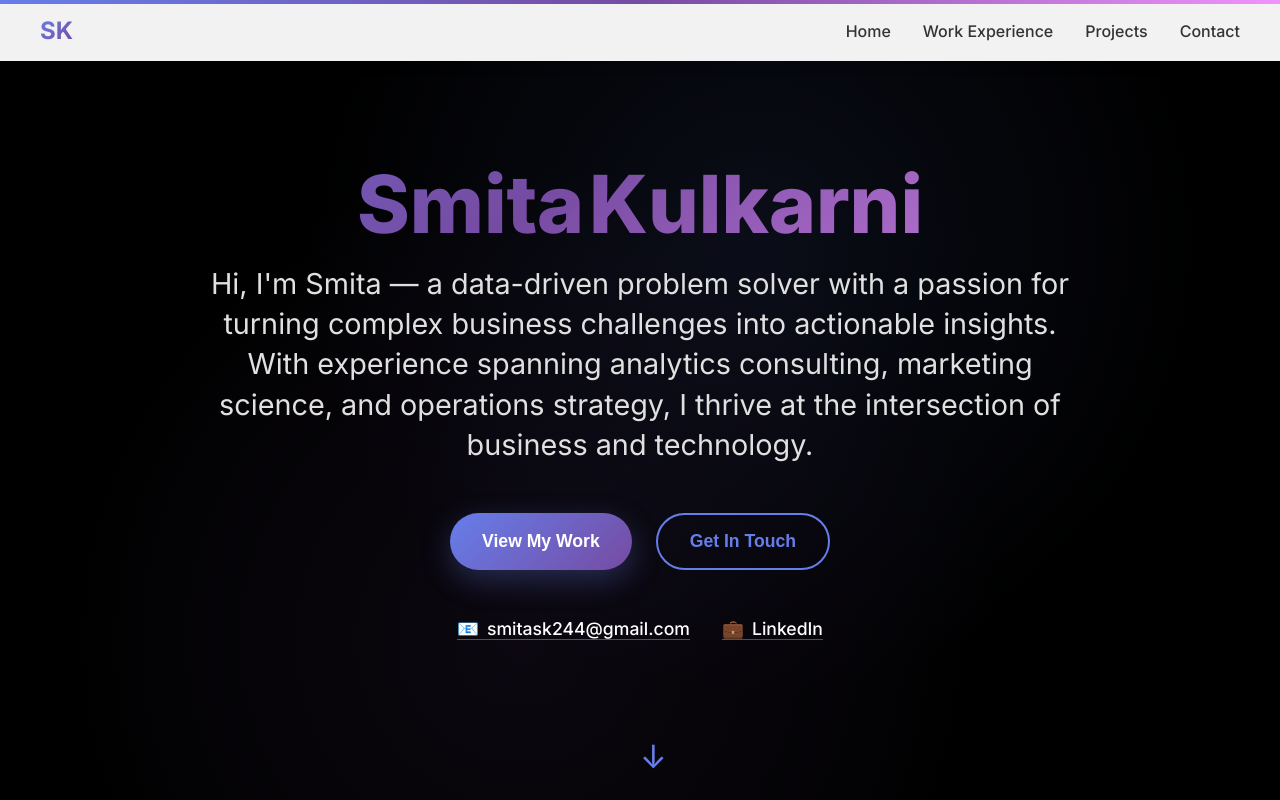
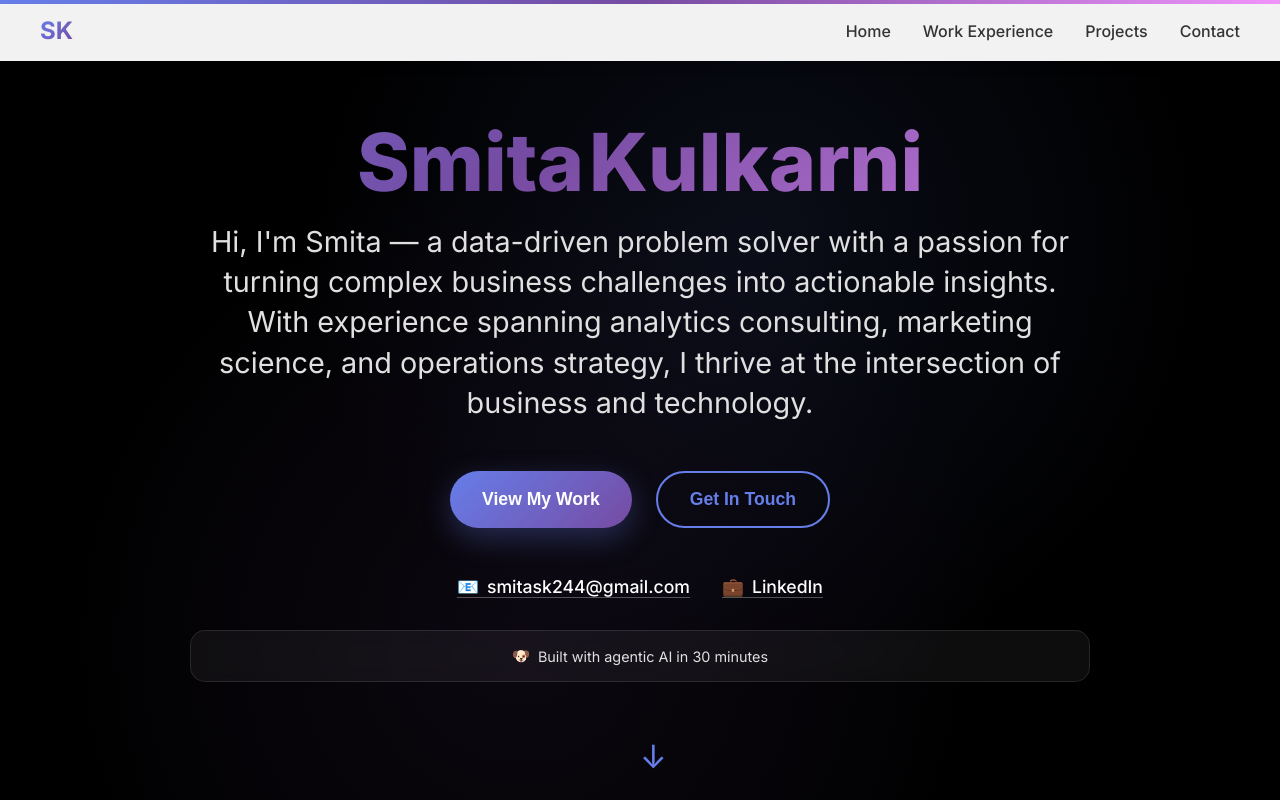
Before and after one commit to Smita-Kulkarni-13/smita-portfolio-code-puppy, a React (Create React App) app: page / in a window 1280 px wide. Shown: the top 800 px of the page. Built offline with nearby package versions, Linux system fonts and the light colour scheme.

Commit message:
add-ai-build-notice-30min

```diff
--- a/src/components/Hero.js
+++ b/src/components/Hero.js
@@ -245,6 +245,35 @@ const Hero = () => {
             <span>💼</span> LinkedIn
           </motion.a>
         </motion.div>
+
+        {/* AI Build Notice */}
+        <motion.div
+          variants={itemVariants}
+          style={{
+            marginTop: '2rem',
+            padding: '1rem 1.5rem',
+            background: 'rgba(255, 255, 255, 0.05)',
+            border: '1px solid rgba(255, 255, 255, 0.1)',
+            borderRadius: '15px',
+            backdropFilter: 'blur(10px)'
+          }}
+        >
+          <motion.p
+            style={{
+              fontSize: '0.9rem',
+              color: '#e0e0e0',
+              textAlign: 'center',
+              margin: 0,
+              display: 'flex',
+              alignItems: 'center',
+              justifyContent: 'center',
+              gap: '0.5rem'
+            }}
+          >
+            <span>🐶</span>
+            <span>Built with agentic AI in 30 minutes</span>
+          </motion.p>
+        </motion.div>
       </motion.div>
 
       {/* Scroll Indicator */}
```
